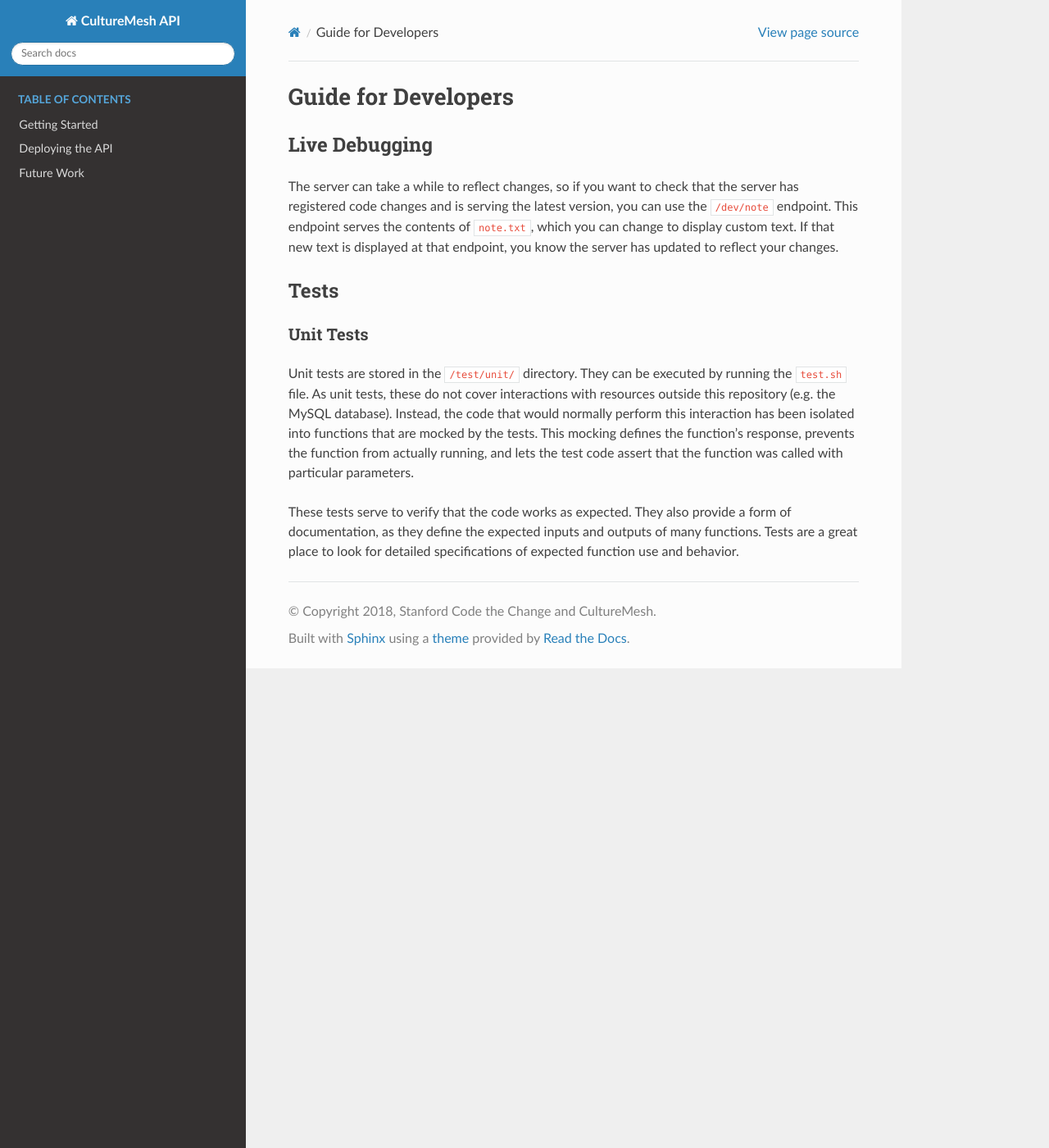
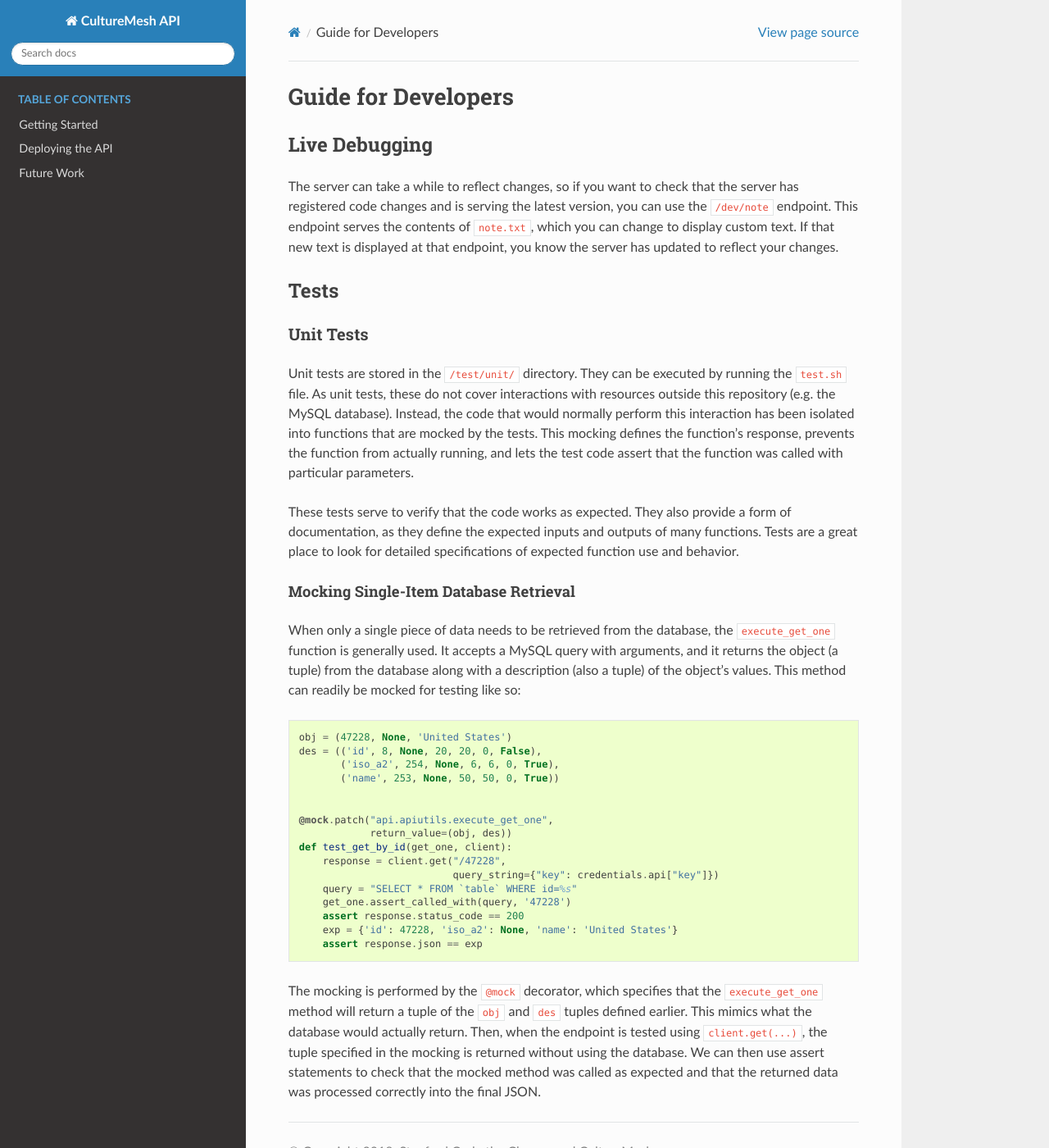
Before and after one commit to culturemesh/culturemesh-api, a Sphinx documentation site: the page built from docs/source/developers.rst, in a window 1280 px wide and 1400 px high. Shown: the whole window at 82% size. Built offline with Sphinx 7.4.7 and the Read the Docs theme 2.0.0, drawn with Linux system fonts in a browser that asks for light colours.

Commit message:
Add documentation on the mocking strategy for execute_get_one

```diff
--- a/docs/source/developers.rst
+++ b/docs/source/developers.rst
@@ -2,8 +2,10 @@
 Guide for Developers
 ====================
 
+--------------
 Live Debugging
-==============
+--------------
+
 
 The server can take a while to reflect changes, so if you want to check that the
 server has registered code changes and is serving the latest version, you can
@@ -12,11 +14,12 @@ use the ``/dev/note`` endpoint. This endpoint serves the contents of
 displayed at that endpoint, you know the server has updated to reflect your
 changes.
 
+-----
 Tests
-=====
+-----
 
 Unit Tests
-----------
+==========
 
 Unit tests are stored in the ``/test/unit/`` directory. They can be executed
 by running the ``test.sh`` file. As unit tests, these do not cover interactions
@@ -30,3 +33,39 @@ These tests serve to verify that the code works as expected. They also provide
 a form of documentation, as they define the expected inputs and outputs of many
 functions. Tests are a great place to look for detailed specifications of
 expected function use and behavior.
+
+Mocking Single-Item Database Retrieval
+--------------------------------------
+
+When only a single piece of data needs to be retrieved from the database, the
+``execute_get_one`` function is generally used. It accepts a MySQL query with
+arguments, and it returns the object (a tuple) from the database along with a
+description (also a tuple) of the object's values. This method can readily be
+mocked for testing like so:
+
+.. code-block:: python
+
+    obj = (47228, None, 'United States')
+    des = (('id', 8, None, 20, 20, 0, False),
+           ('iso_a2', 254, None, 6, 6, 0, True),
+           ('name', 253, None, 50, 50, 0, True))
+
+
+    @mock.patch("api.apiutils.execute_get_one",
+                return_value=(obj, des))
+    def test_get_by_id(get_one, client):
+        response = client.get("/47228",
+                              query_string={"key": credentials.api["key"]})
+        query = "SELECT * FROM `table` WHERE id=%s"
+        get_one.assert_called_with(query, '47228')
+        assert response.status_code == 200
+        exp = {'id': 47228, 'iso_a2': None, 'name': 'United States'}
+        assert response.json == exp
+
+The mocking is performed by the ``@mock`` decorator, which specifies that the
+``execute_get_one`` method will return a tuple of the ``obj`` and ``des`` tuples
+defined earlier. This mimics what the database would actually return. Then, when
+the endpoint is tested using ``client.get(...)``, the tuple specified in the
+mocking is returned without using the database. We can then use assert
+statements to check that the mocked method was called as expected and that the
+returned data was processed correctly into the final JSON.
```
